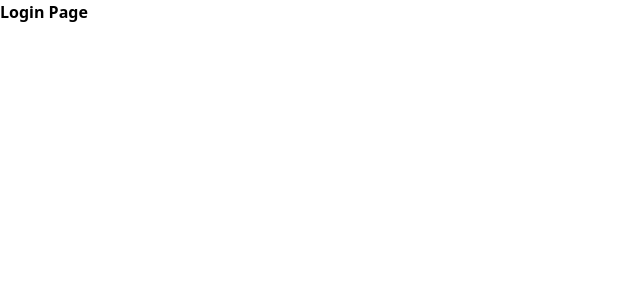
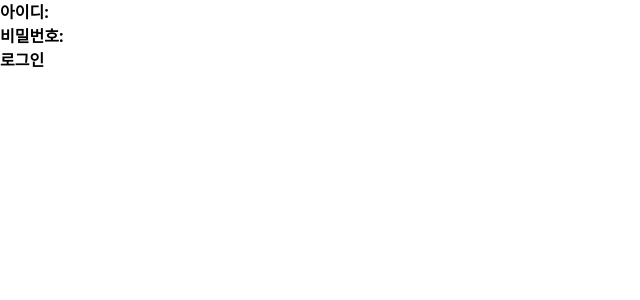
Before and after one commit to csm009177/sofia, a Next.js app: page /login in a window 1280 px wide. Shown: the top 300 px of the page, without its empty margins (0-640 px from the left). Built offline with nearby package versions, Linux system fonts and the light colour scheme.

Commit message:
사인업페이지 로그인 페이지 작성 완료

```diff
--- a/app/(pages)/(ad)/login/page.tsx
+++ b/app/(pages)/(ad)/login/page.tsx
@@ -1,9 +1,63 @@
-import Image from "next/image";
+"use client";
+
+// Login 컴포넌트
+import React, { useState } from "react";
+import { useRouter } from "next/navigation";
 
 export default function Login() {
+  const [userId, setUserId] = useState("");
+  const [password, setPassword] = useState("");
+  const [message, setMessage] = useState("");
+  const router = useRouter();
+
+  const handleSubmit = async (e) => {
+    e.preventDefault();
+    try {
+      const response = await fetch("/loginForm", {
+        method: "POST",
+        headers: {
+          "Content-Type": "application/json",
+        },
+        body: JSON.stringify({ Identification: userId, password }),
+      });
+      const data = await response.json();
+      setMessage(data.message);
+      // 로그인 성공 시 토큰을 localStorage에 저장하거나 다른 곳으로 관리할 수 있습니다.
+      if (response.status === 200) {
+        localStorage.setItem("token", data.token);
+        // 로그인 후 리다이렉션 또는 다른 작업을 수행할 수 있습니다.
+        router.push("/");
+      }
+    } catch (error) {
+      console.error("Error logging in:", error);
+      setMessage("로그인 중 오류가 발생했습니다.");
+    }
+  };
+
   return (
-    <div className="flex flex-col justify-between h-full w-screen overflow-hidden">
-      Login Page
-    </div>
+    <form onSubmit={handleSubmit}>
+      <div>
+        <label htmlFor="userId">아이디:</label>
+        <input
+          type="text"
+          id="userId"
+          value={userId}
+          onChange={(e) => setUserId(e.target.value)}
+          required
+        />
+      </div>
+      <div>
+        <label htmlFor="password">비밀번호:</label>
+        <input
+          type="password"
+          id="password"
+          value={password}
+          onChange={(e) => setPassword(e.target.value)}
+          required
+        />
+      </div>
+      <button type="submit">로그인</button>
+      {message && <p>{message}</p>}
+    </form>
   );
 }
--- a/app/(pages)/(ad)/signin/page.tsx
+++ /dev/null
@@ -1,9 +0,0 @@
-import Image from "next/image";
-
-export default function Signin() {
-  return (
-    <div className="flex flex-col justify-between h-full w-screen overflow-hidden">
-      Signin Page
-    </div>
-  );
-}
--- /dev/null
+++ b/app/(pages)/(ad)/signup/page.tsx
@@ -0,0 +1,56 @@
+'use client'
+
+import React, { useState, useEffect } from "react";
+
+export default function SignUp() {
+  const [userId, setUserId] = useState("");
+  const [password, setPassword] = useState("");
+  const [message, setMessage] = useState("");
+
+  const handleSubmit = async (e) => {
+    e.preventDefault();
+    try {
+      const response = await fetch("/signupForm", {
+        method: "POST",
+        headers: {
+          "Content-Type": "application/json",
+        },
+        body: JSON.stringify({ Identification: userId, pw: password }),
+      });
+      const data = await response.json();
+      setMessage(data.message);
+    } catch (error) {
+      console.error("Error signing up:", error);
+      setMessage("회원가입 중 오류가 발생했습니다.");
+    }
+  };
+
+  return (
+
+        <form onSubmit={handleSubmit}>
+          <div>
+            <label htmlFor="userId">아이디:</label>
+            <input
+              type="text"
+              id="userId"
+              value={userId}
+              onChange={(e) => setUserId(e.target.value)}
+              required
+            />
+          </div>
+          <div>
+            <label htmlFor="password">비밀번호:</label>
+            <input
+              type="password"
+              id="password"
+              value={password}
+              onChange={(e) => setPassword(e.target.value)}
+              required
+            />
+          </div>
+          <button type="submit">회원가입</button>
+          {message && <p>{message}</p>}
+        </form>
+
+  );
+}
--- a/app/(pages)/ui/Header.tsx
+++ b/app/(pages)/ui/Header.tsx
@@ -10,7 +10,7 @@
       </div>
       <div className="flex flex-row h-24 w-1/6 p-5 justify-between">
         <UrlButton url="login" title="login" />
-        <UrlButton url="signin" title="signin" />
+        <UrlButton url="signup" title="signup" />
       </div>
     </div>
   );
```
Also changed, not shown: serv.js (+11 -17 lines).
